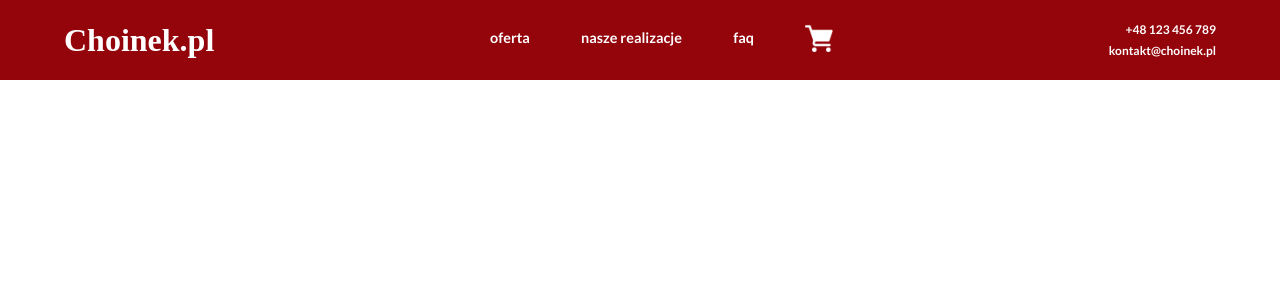
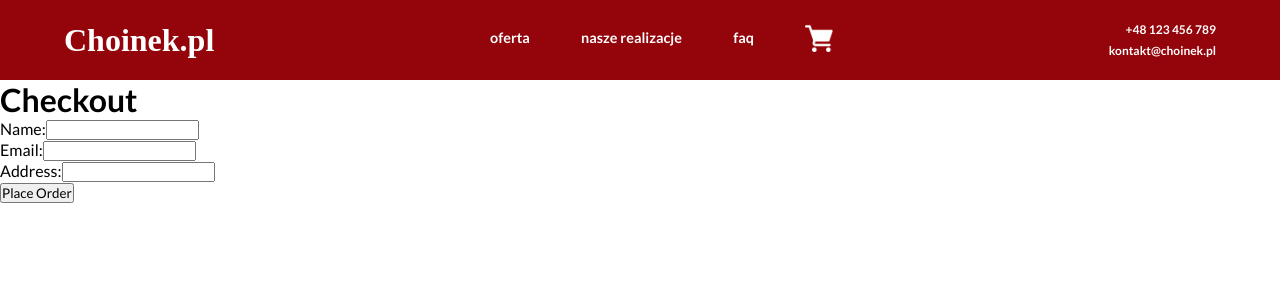
Before and after one commit to JakubStankiewicz1/Choinek, a React (Vite) app in the folder frontend/: page /checkout in a window 1280 px wide. Shown: the top 300 px of the page. Built offline with nearby package versions, Linux system fonts and the light colour scheme; a web font is replaced by a local one.

Commit message:
Added checout and order confirmation pages

```diff
--- a/frontend/src/App.jsx
+++ b/frontend/src/App.jsx
@@ -6,19 +6,21 @@ import Faq from "./pages/Faq/Faq";
 import OurRealizations from "./pages/OurRealizations/OurRealizations";
 import Product from "./pages/Product/Product";
 import Cart from "./pages/Cart/Cart";
+import Checkout from "./pages/Checkout/Checkout";
+import OrderConfirmation from "./pages/OrderConfirmation/OrderConfirmation";
 
 function App() {
   return (
     <div>
-      {/* <Home /> */}
       <Navbar />
-
       <Routes>
         <Route path="/" element={<Home />} />
         <Route path="/products" element={<Products />} />
         <Route path="faq" element={<Faq />} />
         <Route path="our-realizations" element={<OurRealizations />} />
         <Route path="/cart" element={<Cart />} />
+        <Route path="/checkout" element={<Checkout />} />
+        <Route path="/order-confirmation" element={<OrderConfirmation />} />
         <Route path={`/product/:id`} element={<Product />} />
       </Routes>
     </div>
--- /dev/null
+++ b/frontend/src/OrderContext/OrderContext.jsx
@@ -0,0 +1,21 @@
+import React, { createContext, useState, useContext } from 'react';
+
+const OrderContext = createContext();
+
+export const OrderContextProvider = ({ children }) => {
+  const [order, setOrder] = useState(null);
+
+  const createOrder = (orderDetails) => {
+    setOrder(orderDetails);
+  };
+
+  return (
+    <OrderContext.Provider value={{ order, createOrder }}>
+      {children}
+    </OrderContext.Provider>
+  );
+};
+
+export const useOrderContext = () => {
+  return useContext(OrderContext);
+};
--- a/frontend/src/main.jsx
+++ b/frontend/src/main.jsx
@@ -4,12 +4,15 @@ import './index.css';
 import App from './App.jsx';
 import { BrowserRouter } from 'react-router-dom';
 import { ShopContextProvider } from './ShopContext/ShopContext';
+import { OrderContextProvider } from './OrderContext/OrderContext';
 
 createRoot(document.getElementById('root')).render(
   <StrictMode>
     <BrowserRouter>
       <ShopContextProvider>
-        <App />
+        <OrderContextProvider>
+          <App />
+        </OrderContextProvider>
       </ShopContextProvider>
     </BrowserRouter>
   </StrictMode>,
--- /dev/null
+++ b/frontend/src/pages/Checkout/Checkout.jsx
@@ -0,0 +1,64 @@
+import React, { useState } from 'react';
+import { useShopContext } from '../../ShopContext/ShopContext';
+import { useOrderContext } from '../../OrderContext/OrderContext';
+import { useNavigate } from 'react-router-dom';
+import './checkout.css';
+
+const Checkout = () => {
+  const { cart, clearCart } = useShopContext();
+  const { createOrder } = useOrderContext();
+  const [customerDetails, setCustomerDetails] = useState({ name: '', email: '', address: '' });
+  const navigate = useNavigate();
+
+  const handleInputChange = (e) => {
+    const { name, value } = e.target;
+    setCustomerDetails({ ...customerDetails, [name]: value });
+  };
+
+  const handleSubmit = async (e) => {
+    e.preventDefault();
+    const orderDetails = {
+      customer: customerDetails,
+      items: cart,
+      total: cart.reduce((sum, item) => sum + item.ceny[0] * item.quantity, 0),
+    };
+
+    // Send order to backend
+    const response = await fetch('http://127.0.0.1:5000/orders', {
+      method: 'POST',
+      headers: { 'Content-Type': 'application/json' },
+      body: JSON.stringify(orderDetails),
+    });
+
+    if (response.ok) {
+      createOrder(orderDetails);
+      clearCart();
+      navigate('/order-confirmation');
+    } else {
+      console.error('Failed to place order');
+    }
+  };
+
+  return (
+    <div className="checkout">
+      <h1>Checkout</h1>
+      <form onSubmit={handleSubmit}>
+        <div>
+          <label>Name:</label>
+          <input type="text" name="name" value={customerDetails.name} onChange={handleInputChange} required />
+        </div>
+        <div>
+          <label>Email:</label>
+          <input type="email" name="email" value={customerDetails.email} onChange={handleInputChange} required />
+        </div>
+        <div>
+          <label>Address:</label>
+          <input type="text" name="address" value={customerDetails.address} onChange={handleInputChange} required />
+        </div>
+        <button type="submit">Place Order</button>
+      </form>
+    </div>
+  );
+};
+
+export default Checkout;
--- /dev/null
+++ b/frontend/src/pages/OrderConfirmation/OrderConfirmation.jsx
@@ -0,0 +1,29 @@
+import React from 'react';
+import { useOrderContext } from '../../OrderContext/OrderContext';
+import './orderConfirmation.css';
+
+const OrderConfirmation = () => {
+  const { order } = useOrderContext();
+
+  if (!order) {
+    return <div>No order found</div>;
+  }
+
+  return (
+    <div className="orderConfirmation">
+      <h1>Order Confirmation</h1>
+      <p>Thank you for your order, {order.customer.name}!</p>
+      <p>Order Details:</p>
+      <ul>
+        {order.items.map((item, index) => (
+          <li key={index}>
+            {item.nazwa} - {item.quantity} x {item.ceny[0]} PLN
+          </li>
+        ))}
+      </ul>
+      <p>Total: {order.total} PLN</p>
+    </div>
+  );
+};
+
+export default OrderConfirmation;
```
Also changed, not shown: frontend/src/pages/Checkout/checkout.css (added), frontend/src/pages/OrderConfirmation/orderConfirmation.css (added).
